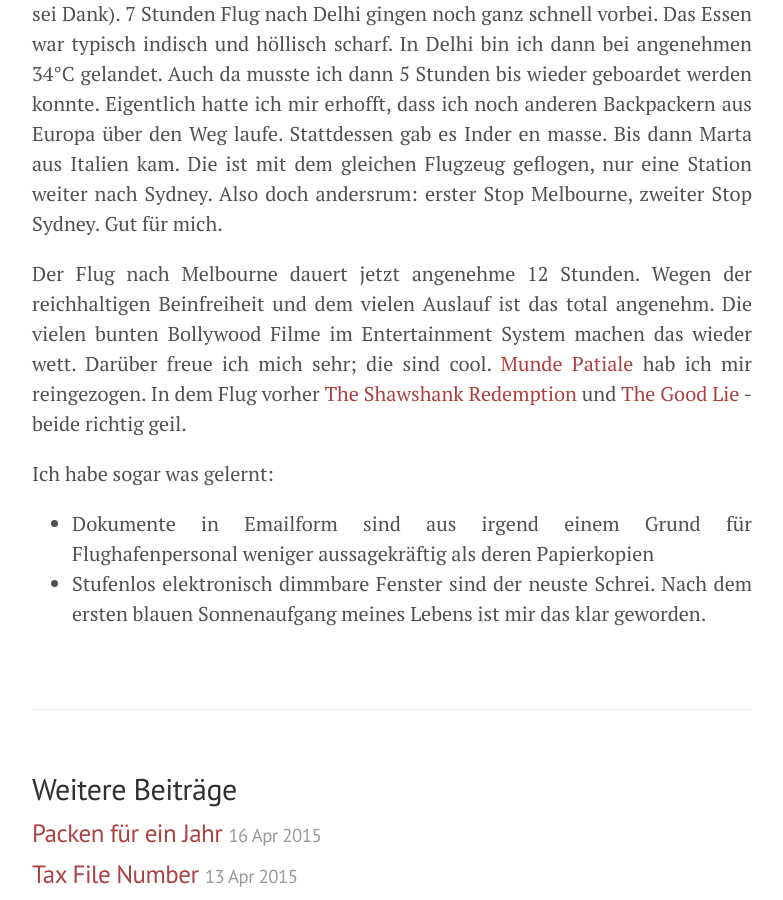
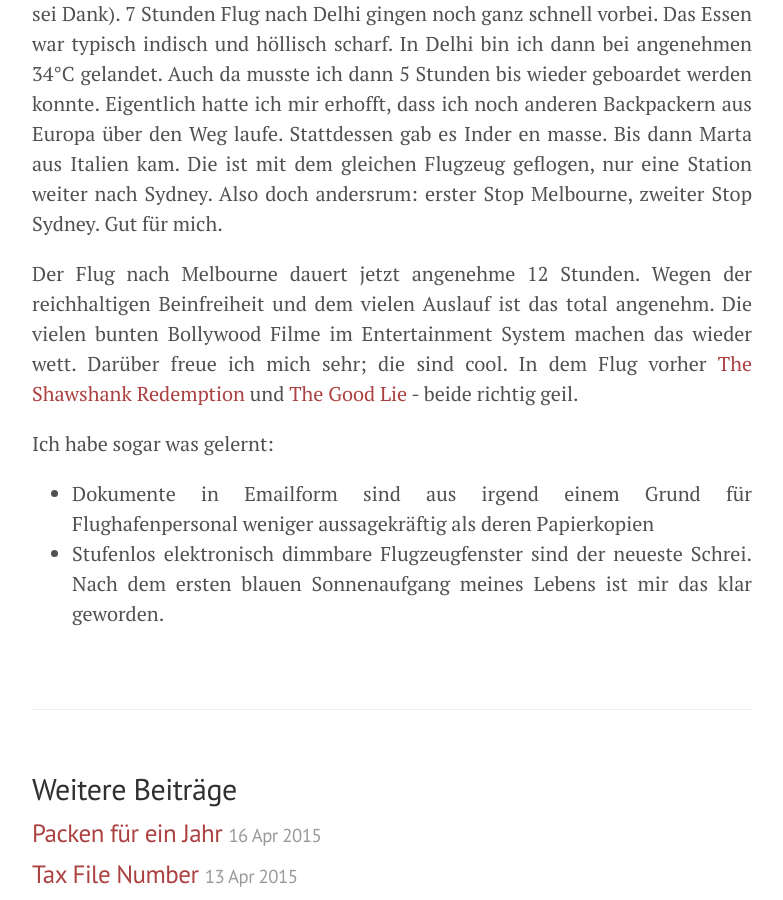
Before and after one commit to Sanderand/Sanderand.github.io, a Jekyll site: the page built from _posts/2015-04-20-anreise.md, in a window 1280 px wide and 900 px high, scrolled down 661 px. Shown: the whole window, without its empty margins (248-1031 px from the left). Built offline with Jekyll 4.4.1, drawn with Linux system fonts in a browser that asks for light colours; Markdown is read by kramdown in place of the engine named in the settings; comment, search, counter and statistics services are not loaded.

```diff
--- a/_posts/2015-04-20-anreise.md
+++ b/_posts/2015-04-20-anreise.md
@@ -4,13 +4,13 @@ title: Ganz lange fliegen
 location: Melbourne, Australia
 ---
 
-Jetzt wird das ganze ernst. Am Abend vor der Abreise wurde noch der Abschied vom Studiengang gefeiert. Und zwar im wunderschönen [Weststadtcafé](http://google.com) in Darmstadt. Dabei konnte ich mir die ganze Zeit selbst einreden, dass alle eigentlich meinen persönlichen Abschied feiern! Nach einer sehr erfolgreichen Nacht und viel zu wenig Schlaf hieß es Abschied nehmen. Tschüss Studium! Tschüss Darmstadt! Tschüss Familie!
+Jetzt wird das ganze ernst. Am Abend vor der Abreise wurde noch der Abschied vom Studiengang gefeiert. Und zwar im wunderschönen [Weststadtcafé](http://www.weststadtcafe.de) in Darmstadt. Dabei konnte ich mir die ganze Zeit selbst einreden, dass alle eigentlich meinen persönlichen Abschied feiern! Nach einer sehr erfolgreichen Nacht und viel zu wenig Schlaf hieß es Abschied nehmen. Tschüss Studium! Tschüss Darmstadt! Tschüss Familie!
 
 Nach viel müde-sein und in-Schlangen-stehen konnte dann endlich geboardet werden (Der Rucksack hat es dann doch noch auf 13,5kg geschafft - Jägermeister sei Dank). 7 Stunden Flug nach Delhi gingen noch ganz schnell vorbei. Das Essen war typisch indisch und höllisch scharf. In Delhi bin ich dann bei angenehmen 34°C gelandet. Auch da musste ich dann 5 Stunden bis wieder geboardet werden konnte. Eigentlich hatte ich mir erhofft, dass ich noch anderen Backpackern aus Europa über den Weg laufe. Stattdessen gab es Inder en masse. Bis dann Marta aus Italien kam. Die ist mit dem gleichen Flugzeug geflogen, nur eine Station weiter nach Sydney. Also doch andersrum: erster Stop Melbourne, zweiter Stop Sydney. Gut für mich.
 
-Der Flug nach Melbourne dauert jetzt angenehme 12 Stunden. Wegen der reichhaltigen Beinfreiheit und dem vielen Auslauf ist das total angenehm. Die vielen bunten Bollywood Filme im Entertainment System machen das wieder wett. Darüber freue ich mich sehr; die sind cool. [Munde Patiale](http://google.com) hab ich mir reingezogen. In dem Flug vorher [The Shawshank Redemption](http://google.com) und [The Good Lie](http://google.com) - beide richtig geil.
+Der Flug nach Melbourne dauert jetzt angenehme 12 Stunden. Wegen der reichhaltigen Beinfreiheit und dem vielen Auslauf ist das total angenehm. Die vielen bunten Bollywood Filme im Entertainment System machen das wieder wett. Darüber freue ich mich sehr; die sind cool. In dem Flug vorher <a href="http://www.amazon.de/gp/product/B001IX2CHW/ref=as_li_tl?ie=UTF8&camp=1638&creative=19454&creativeASIN=B001IX2CHW&linkCode=as2&tag=andsanmeiblo-21&linkId=4QXNRFYOTOZJCPTH" target="_blank">The Shawshank Redemption</a> und <a href="http://www.amazon.de/gp/product/B00UH3JSKS/ref=as_li_tl?ie=UTF8&camp=1638&creative=19454&creativeASIN=B00UH3JSKS&linkCode=as2&tag=andsanmeiblo-21&linkId=OWI52RIKC5JFSHCD" target="_blank">The Good Lie</a> - beide richtig geil.
 
 Ich habe sogar was gelernt:
 
 - Dokumente in Emailform sind aus irgend einem Grund für Flughafenpersonal weniger aussagekräftig als deren Papierkopien
-- Stufenlos elektronisch dimmbare Fenster sind der neuste Schrei. Nach dem ersten blauen Sonnenaufgang meines Lebens ist mir das klar geworden.
+- Stufenlos elektronisch dimmbare Flugzeugfenster sind der neueste Schrei. Nach dem ersten blauen Sonnenaufgang meines Lebens ist mir das klar geworden.
```
